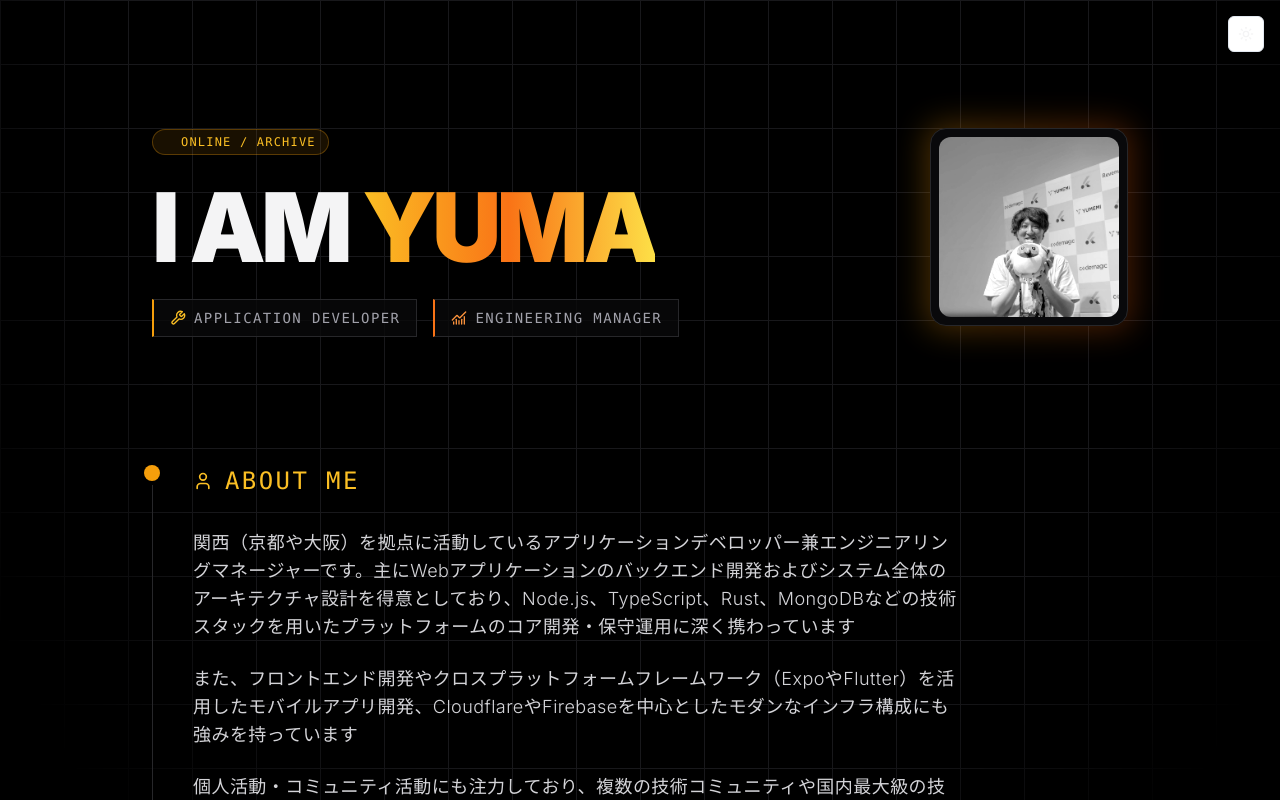
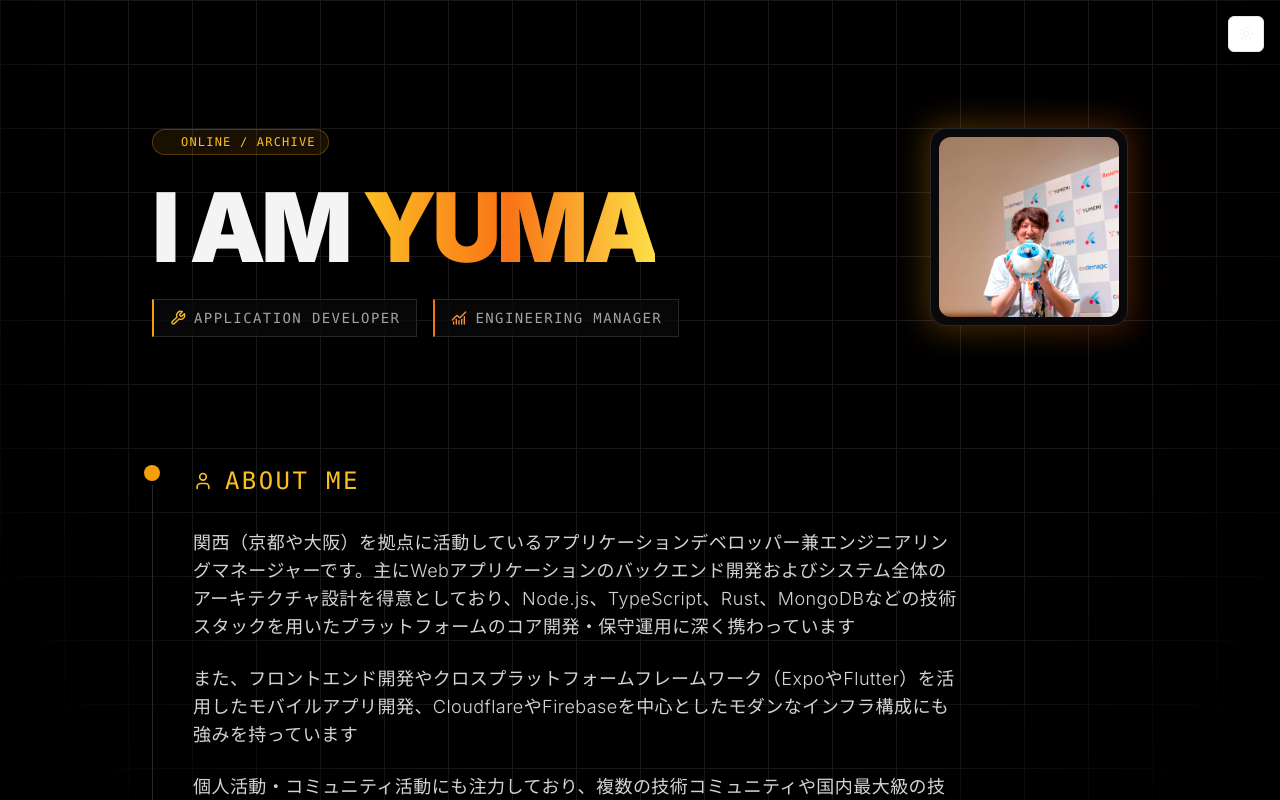
Before and after one commit to nekohack/portal, a Next.js app: page / in a window 1280 px wide. Shown: the top 800 px of the page. Built offline with nearby package versions, Linux system fonts and the light colour scheme.

Commit message:
fix: 初期表示での白黒化を解除

```diff
--- a/app/page.tsx
+++ b/app/page.tsx
@@ -154,7 +154,7 @@ export default function Home() {
                     alt="YUMA"
                     width={180}
                     height={180}
-                    className="h-[180px] w-[180px] object-cover rounded-xl grayscale contrast-125 transition-all duration-700 group-hover:grayscale-0 group-hover:scale-105"
+                    className="h-[180px] w-[180px] object-cover rounded-xl contrast-125 transition-all duration-700 group-hover:scale-105"
                     priority
                   />
                 </div>
```
